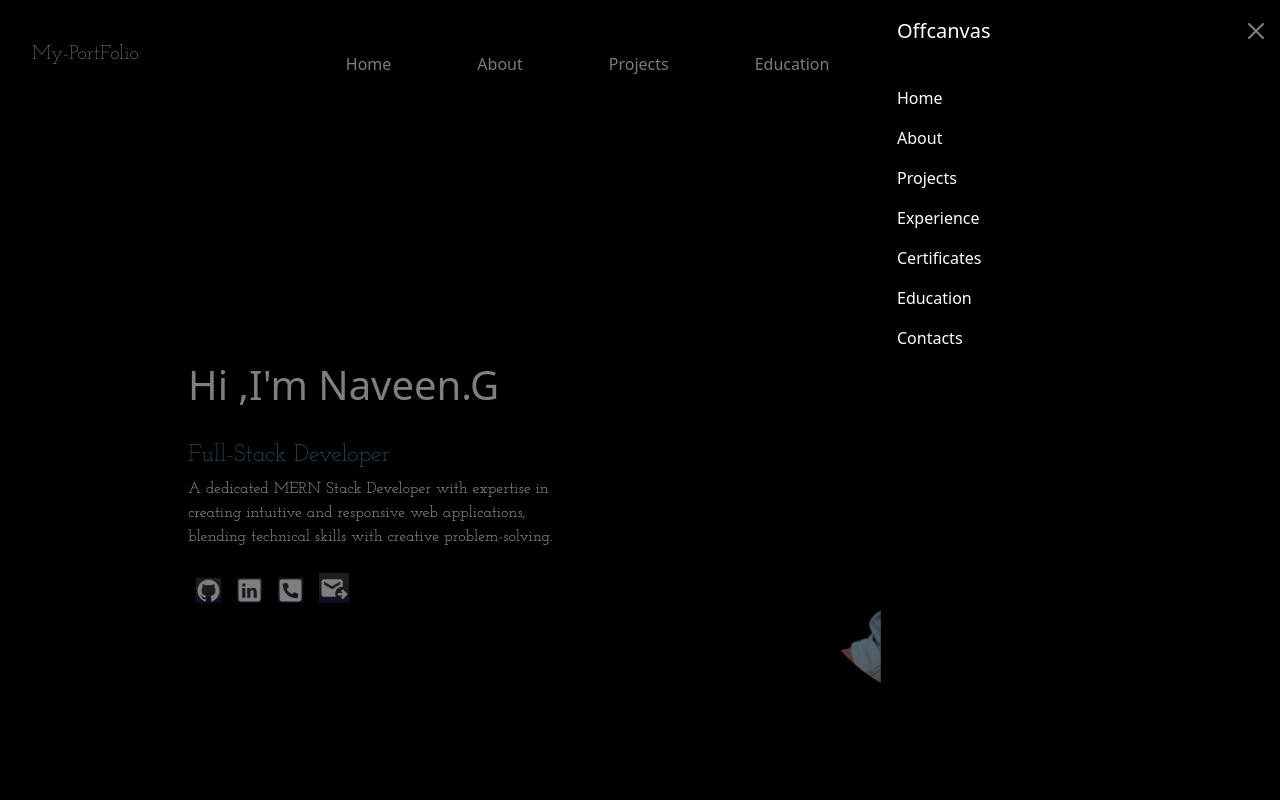
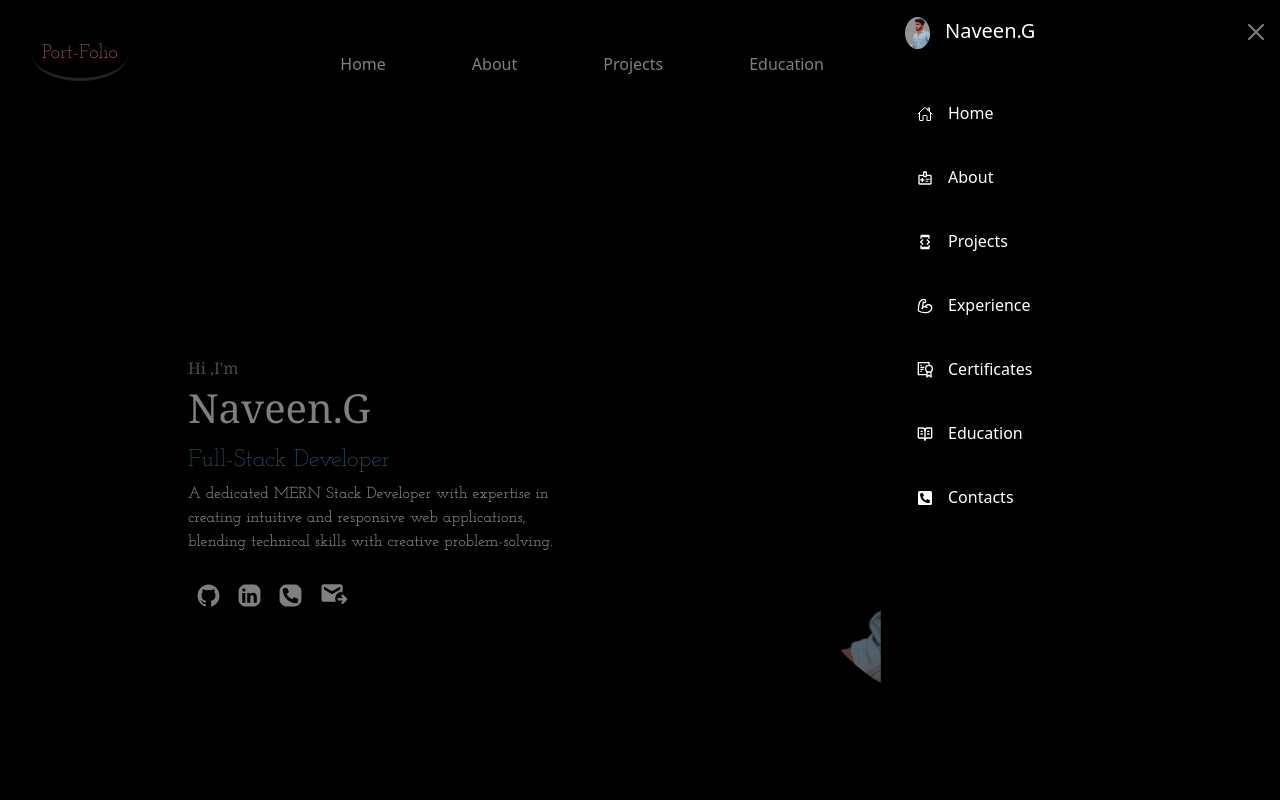
Before and after one commit to naveengus/My-Portfolio, a React (Vite) app: page / in a window 1280 px wide. Both pictures are taken after a click on the button 1230 px from the left and 54 px from the top of the page. Shown: the top 800 px of the page. Built offline with nearby package versions, Linux system fonts and the light colour scheme; a web font is replaced by a local one.

Commit message:
portfolio

```diff
--- a/src/components/Home.jsx
+++ b/src/components/Home.jsx
@@ -13,8 +13,9 @@ function Home() {
         <div className="row text-center text-md-start ">
           <div className="col-12 col-md-6 d-flex justify-content-center align-items-center mb-4 mb-md-0">
             <div className="ms-md-5">
-              <h1>
-                Hi ,<span className="h1">I'm Naveen.G</span>{" "}
+              <p className="intro ">Hi ,I'm </p> <br />
+              <h1 className="name">
+                <span className="h1">Naveen.G</span>{" "}
               </h1>
               <br />
               <h4 className="fsd uniquifier">Full-Stack Developer</h4>
@@ -25,7 +26,7 @@ function Home() {
               </p>
               <div className="home-icons">
                 <a href="#" className="p-2 icon-link">
-                  <IoLogoGithub className="icon icon:hover-blue" size={25} />
+                  <IoLogoGithub className="icon " size={25} />
                 </a>
                 <a href="#" className="p-2 icon-link">
                   <IoLogoLinkedin className="icon" size={25} />
--- a/src/components/Projects.jsx
+++ b/src/components/Projects.jsx
@@ -43,11 +43,13 @@ function Projects() {
             <p className="prodes">
               {project.description}
               <br />
-              <a href={project.link} target="_blank" rel="noopener noreferrer">
-                <IoLogoGithub
-                  className="icon icon:hover-blue mt-3 "
-                  size={40}
-                />
+              <a
+                href={project.link}
+                target="_blank"
+                rel="noopener noreferrer "
+                className="proicon"
+              >
+                <IoLogoGithub className="icon  mt-3 " size={40} />
               </a>
             </p>
           </div>
--- a/src/components/common/TopBar.jsx
+++ b/src/components/common/TopBar.jsx
@@ -5,7 +5,16 @@ import Nav from "react-bootstrap/Nav";
 import Navbar from "react-bootstrap/Navbar";
 import NavDropdown from "react-bootstrap/NavDropdown";
 import Offcanvas from "react-bootstrap/Offcanvas";
+import mypic1 from "../../assets/mypic1.png";
+import { IoHomeOutline, IoLogoLinkedin } from "react-icons/io5";
+import { LuBicepsFlexed, LuBookOpenText } from "react-icons/lu";
+import { GrCertificate } from "react-icons/gr";
+import { FaPhoneSquareAlt } from "react-icons/fa";
 
+import {
+  MdOutlineMedicalInformation,
+  MdOutlineDeveloperMode,
+} from "react-icons/md";
 function OffcanvasExample() {
   return (
     <>
@@ -16,8 +25,8 @@ function OffcanvasExample() {
           className=" custum-navbar mb-3 mt-2"
         >
           <Container fluid>
-            <Navbar.Brand href="#" className="uniquifier">
-              My-PortFolio
+            <Navbar.Brand href="#" className="uniquifier ">
+              Port-Folio
             </Navbar.Brand>
             <Navbar className="d-none d-md-block ">
               <Container>
@@ -43,19 +52,46 @@ function OffcanvasExample() {
             >
               <Offcanvas.Header closeButton>
                 <Offcanvas.Title id={`offcanvasNavbarLabel-expand-${expand}`}>
-                  Offcanvas
+                  <img
+                    className="sideprofile img-fluid ms-md-2"
+                    src={mypic1}
+                    // style={{ maxWidth: "150%", height: "auto" }}
+                    alt="Naveen's Picture"
+                  />
+                  Naveen.G
                 </Offcanvas.Title>
               </Offcanvas.Header>
 
               <Offcanvas.Body>
-                <Nav className="justify-content-end flex-grow-2 pe-3">
-                  <Nav.Link href="/Home">Home</Nav.Link>
-                  <Nav.Link href="/About">About</Nav.Link>
-                  <Nav.Link href="/Projects">Projects</Nav.Link>
-                  <Nav.Link href="/Projects">Experience</Nav.Link>
-                  <Nav.Link href="/Projects">Certificates</Nav.Link>
-                  <Nav.Link href="/Projects">Education</Nav.Link>
-                  <Nav.Link href="/Contacts">Contacts</Nav.Link>
+                <Nav className="justify-content-end flex-grow-2 pe-3 offNav">
+                  <Nav.Link href="/Home">
+                    <IoHomeOutline className="officon" />
+                    Home
+                  </Nav.Link>
+                  <Nav.Link href="/About">
+                    <MdOutlineMedicalInformation className="officon" />
+                    About
+                  </Nav.Link>
+                  <Nav.Link href="/Projects">
+                    <MdOutlineDeveloperMode className="officon" />
+                    Projects
+                  </Nav.Link>
+                  <Nav.Link href="/Projects">
+                    <LuBicepsFlexed className="officon" />
+                    Experience
+                  </Nav.Link>
+                  <Nav.Link href="/Projects">
+                    <GrCertificate className="officon" />
+                    Certificates
+                  </Nav.Link>
+                  <Nav.Link href="/Projects">
+                    <LuBookOpenText className="officon" />
+                    Education
+                  </Nav.Link>
+                  <Nav.Link href="/Contacts">
+                    <FaPhoneSquareAlt className="officon" />
+                    Contacts
+                  </Nav.Link>
                   {/* <NavDropdown
                     title="Dropdown"
                     id={`offcanvasNavbarDropdown-expand-${expand}`}
--- a/src/index.css
+++ b/src/index.css
@@ -13,12 +13,19 @@
 }
 
 .custum-navbar .nav-link {
-  color: aliceblue !important;
+  color: rgb(255, 255, 255) !important;
   /* background-color: aqua; */
 }
 .custum-navbar .navbar-brand {
-  color: rgb(247, 243, 243) !important;
-  padding-left: 10px;
+  color: rgba(239, 238, 245) !important;
+  text-shadow: 2px 2px 4px #ff0000;
+  padding: 10px;
+  margin-left: 10px;
+  /* background-color: rgb(46, 62, 77); */
+  /* border: 5px solid white; */
+  border-radius: 70%;
+  /* border-style: outset; */
+  border-bottom: 3px solid rgba(241, 241, 245, 0.3);
 }
 .navbar-toggler {
   /* background-color: white !important; */
@@ -43,6 +50,32 @@
   margin-left: 70px;
   margin-top: 20px;
 }
+.sideprofile {
+  border-radius: 50%;
+  width: 25px;
+  height: 25px;
+  margin-right: 15px;
+  background-color: rgb(211, 208, 208, 0.7);
+}
+.offNav .nav-link {
+  padding: 20px;
+  border-radius: 15px;
+}
+.officon {
+  margin-right: 15px;
+}
+.offNav .nav-link:hover {
+  background-color: rgb(135, 136, 138, 0.1);
+}
+.intro {
+  margin-bottom: -20px;
+  font-family: Georgia, "Times New Roman", Times, serif;
+  color: rgb(245, 245, 245, 0.6);
+}
+.name {
+  margin-bottom: -10px;
+  font-family: Georgia, "Times New Roman", Times, serif;
+}
 .home-h1 {
   margin-right: 20px;
 }
@@ -57,14 +90,7 @@
   /* height: 800px; */
 }
 .icon-link .icon {
-  background: rgb(105, 98, 98, 0.5);
-  background: linear-gradient(
-    180deg,
-    rgba(105, 98, 98, 0.6) 19%,
-    rgba(69, 85, 88, 0.7) 53%,
-    rgba(26, 30, 79, 0.9) 97%
-  );
-  /* border-radius: 50%; */
+  border-radius: 50%;
   transition: color 0.3s ease; /* Smooth transition for hover */
 }
 
@@ -96,6 +122,15 @@
   align-items: center;
   margin-bottom: 30px;
 }
+.proicon {
+  background: rgb(105, 98, 98, 0.5);
+  background: linear-gradient(
+    180deg,
+    rgba(105, 98, 98, 0.6) 19%,
+    rgba(69, 85, 88, 0.7) 53%
+  );
+  border-radius: 50%;
+}
 .prodes p {
   background: rgb(105, 98, 98, 0.5);
   background: linear-gradient(
@@ -107,11 +142,11 @@
 }
 .prodes {
   position: absolute;
-  left: 43px;
+  left: 40px;
   right: 0;
   bottom: 0;
   top: 0;
-  width: 300px;
+  width: 295px;
   height: 200px;
   padding-top: 60px !important;
   padding: 20px;
@@ -160,7 +195,7 @@ html {
 
 @media only screen and (max-width: 500px) {
   .custom-offcanvas-size {
-    width: 200px !important;
+    width: 230px !important;
     background-color: black;
     color: aliceblue;
   }
```
